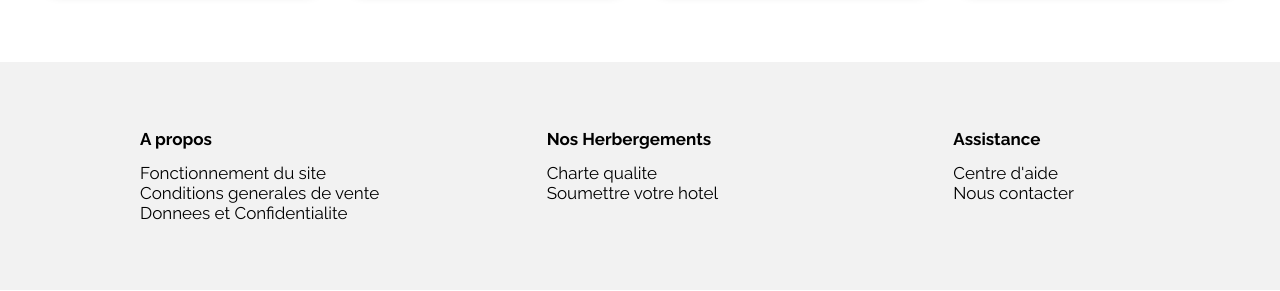
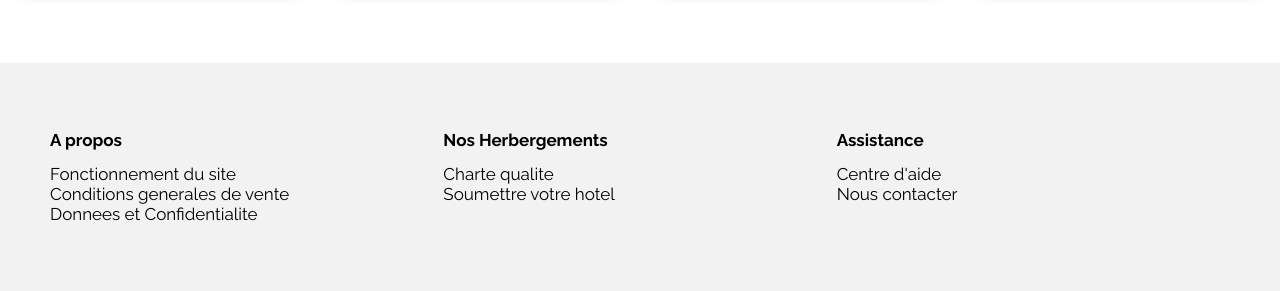
Before and after one commit to pateychene/Projet-2-Booki, a plain HTML site: page index.html in a window 1280 px wide. Shown: the part 1667-1958 px from the top of the page. Drawn offline with Linux system fonts and the light colour scheme.

Commit message:
scroll horizontal

```diff
--- a/css/mobile.css
+++ b/css/mobile.css
@@ -1,5 +1,5 @@
 body {
-    padding: 0px 20px;
+    padding: 0%;
 }
 
 header {
@@ -75,12 +75,11 @@ header nav ul li {
 
 .activite-list .column article,
 .activite-list .column.double article {
-    width: 200%;
-    height: 190px;
+    width: 100%;
     margin-bottom: 20px;
 }
 
 footer {
     flex-direction: column;
-    width: 140%;
+
 }
--- a/css/style.css
+++ b/css/style.css
@@ -12,7 +12,7 @@
 body {
     font-family: Raleway;
     margin: 0;
-    padding: 0px 30px;
+
     font-size: 17px;
 }
 
@@ -380,7 +380,6 @@ h1{
  footer{
      background-color: var(--gris);
      display: flex;
-     margin: 0px -50px;
      padding: 50px;
  }
  footer .liste {
@@ -390,7 +389,7 @@ h1{
 footer .liste ul {
     padding: 0px;
     list-style-type: none;
-    margin-left: 110px;
+
 }
 
 footer .liste ul li a {
```
